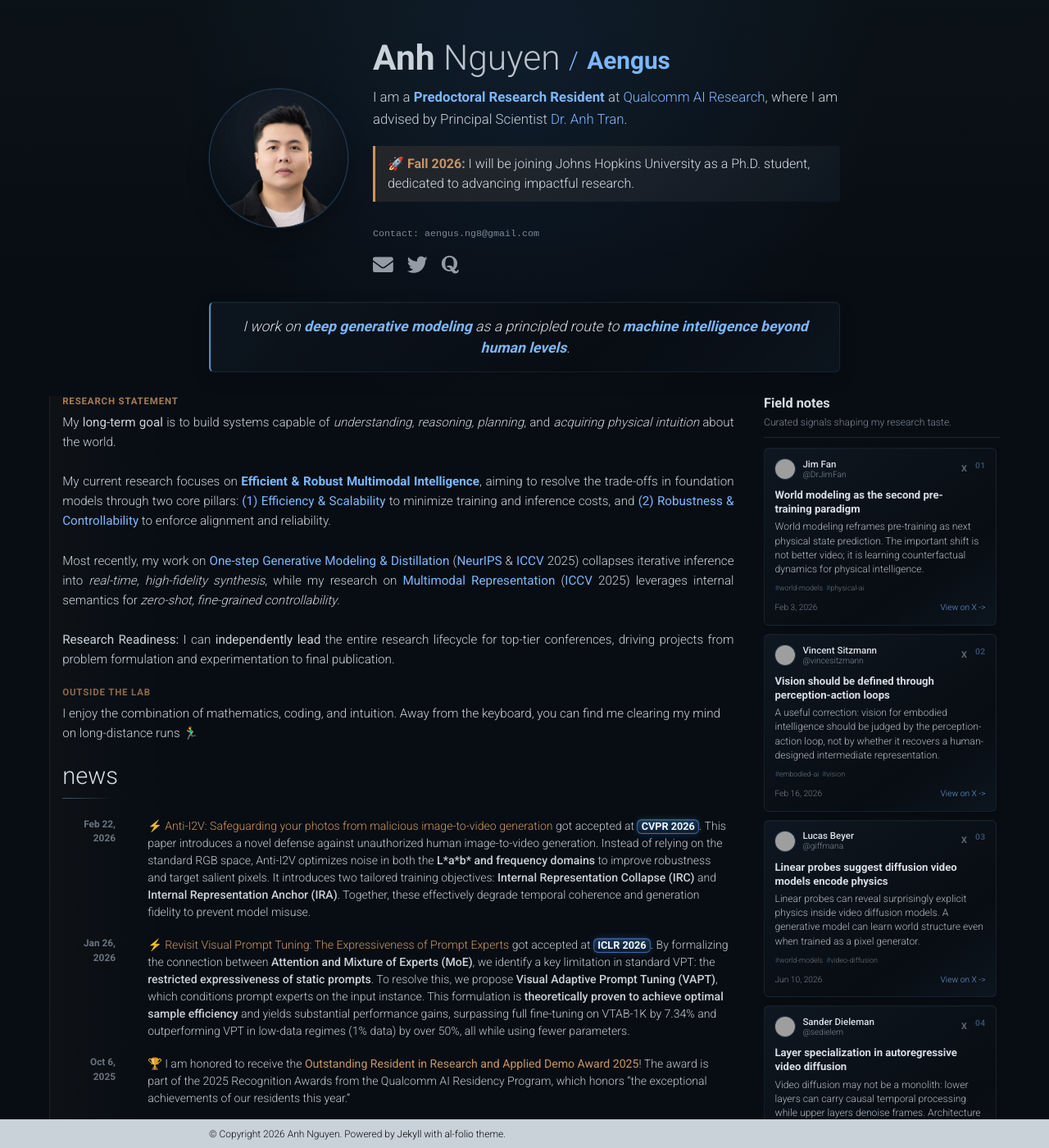
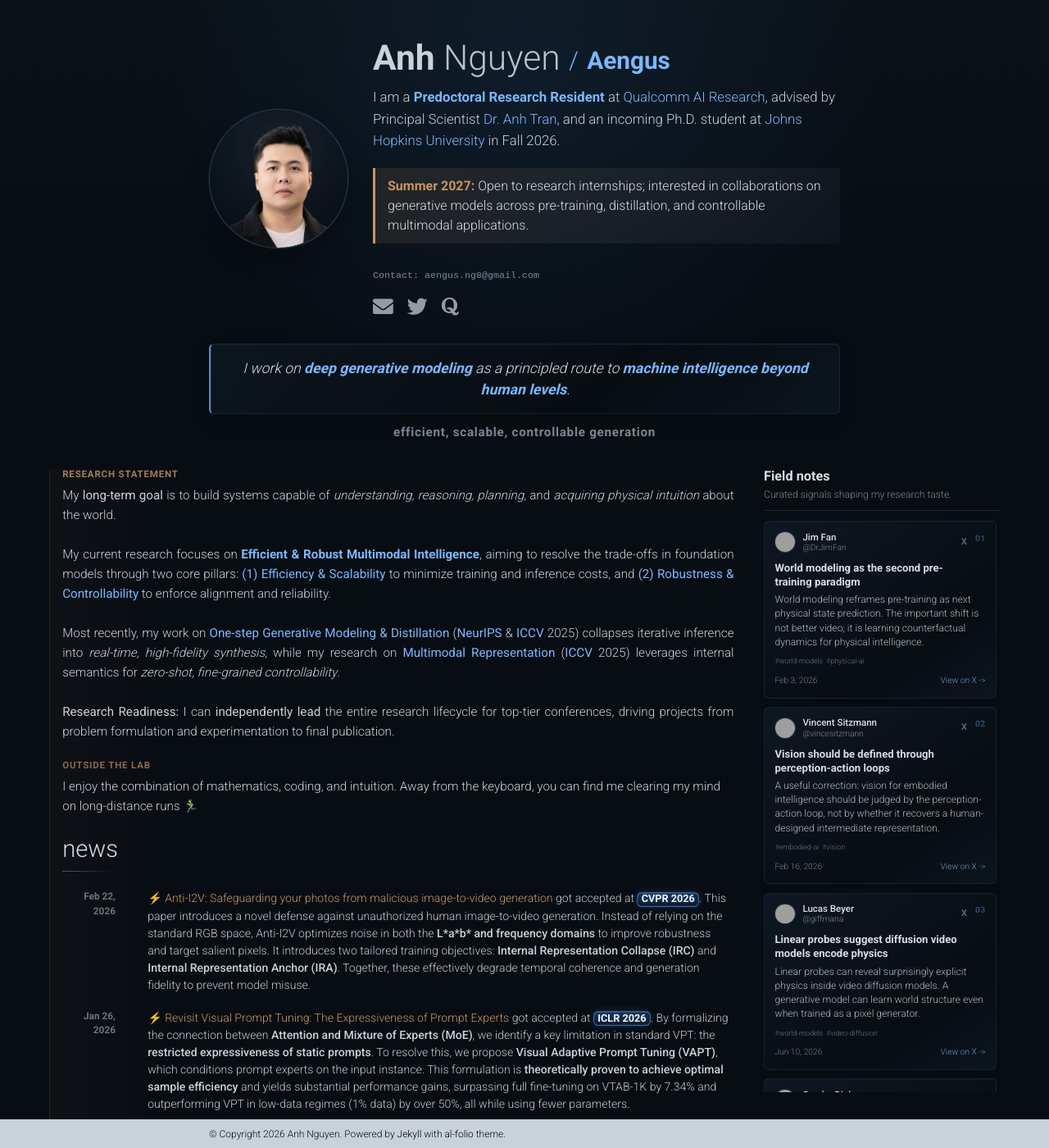
Before and after one commit to aengusng8/aengusng8.github.io, a Jekyll site: the page built from _pages/about.md, in a window 1280 px wide and 1400 px high. Shown: the whole window at 82% size. Built offline with Jekyll 4.4.1, drawn with Linux system fonts in a browser that asks for light colours; comment, search, counter and statistics services are not loaded; a style sheet for code colours, icons or effects is not loaded; some of the changed text lies outside the part shown; grey boxes are pictures that could not be loaded.

Commit message:
Refine homepage opportunity signal

```diff
--- a/_pages/about.md
+++ b/_pages/about.md
@@ -4,12 +4,12 @@ title: about
 permalink: /
 subtitle: |+
   <div style="font-size: 1.05em; line-height: 1.6; margin-bottom: 20px;">
-    I am a <span style="color: #7bb7ff; font-weight: bold;">Predoctoral Research Resident</span> at <a href="https://www.qualcomm.com/research/artificial-intelligence" target="_blank" style="color: #7bb7ff; text-decoration: none;">Qualcomm AI Research</a>, where I am advised by Principal Scientist <a href="https://scholar.google.com/citations?user=FYZ5ODQAAAAJ&hl=en" target="_blank" style="color: #7bb7ff; text-decoration: none;">Dr. Anh Tran</a>.
+    I am a <span style="color: #7bb7ff; font-weight: bold;">Predoctoral Research Resident</span> at <a href="https://www.qualcomm.com/research/artificial-intelligence" target="_blank" style="color: #7bb7ff; text-decoration: none;">Qualcomm AI Research</a>, advised by Principal Scientist <a href="https://scholar.google.com/citations?user=FYZ5ODQAAAAJ&hl=en" target="_blank" style="color: #7bb7ff; text-decoration: none;">Dr. Anh Tran</a>, and an incoming Ph.D. student at <a href="https://www.jhu.edu/" target="_blank" style="color: #7bb7ff; text-decoration: none;">Johns Hopkins University</a> in Fall 2026.
   </div>
 
   <div style="background: linear-gradient(135deg, rgba(201, 148, 99, 0.13), rgba(123, 183, 255, 0.045)); border-left: 3px solid #c99463; padding: 10px 15px; border-radius: 0 4px 4px 0; margin-bottom: 25px;">
-    <span style="color: #c99463; font-weight: bold;">🚀 Fall 2026:</span>
-    <span style="color: #d7dde6;">I will be joining Johns Hopkins University as a Ph.D. student, dedicated to advancing impactful research.</span>
+    <span style="color: #c99463; font-weight: bold;">Summer 2027:</span>
+    <span style="color: #d7dde6;">Open to research internships; interested in collaborations on generative models across pre-training, distillation, and controllable multimodal applications.</span>
   </div>
 
   <span class="contact-info">Contact: aengus.ng8@gmail.com</span>
@@ -31,6 +31,8 @@ social: true  # includes social icons at the bottom of a page
         </span>
     </div>
 </div>
+
+<div class="research-signature">efficient, scalable, controllable generation</div>
 
 
 <!-- RESEARCH STATEMENT SECTION -->
--- a/_sass/_base.scss
+++ b/_sass/_base.scss
@@ -1117,12 +1117,13 @@ html.transition *:after {
     top: 1.25rem;
     display: flex;
     flex-direction: column;
-    max-height: calc(100vh - 2.5rem);
+    max-height: min(72vh, 760px);
     overflow: hidden;
     margin-top: 0;
   }
 
   .research-signals__list {
+    min-height: 0;
     overflow-y: auto;
     overscroll-behavior: contain;
     padding-right: 0.25rem;
@@ -1173,6 +1174,17 @@ html.transition *:after {
 .research-thesis-card__inner {
   padding: 0.96rem 1.28rem;
   border-left: 1px solid rgba(201, 148, 99, 0.18);
+  text-align: center;
+}
+
+.research-signature {
+  max-width: 830px !important;
+  margin: -1.18rem auto 2.05rem;
+  color: rgba(155, 168, 184, 0.78);
+  font-size: 0.78rem;
+  font-weight: 600;
+  letter-spacing: 0.05em;
+  line-height: 1.35;
   text-align: center;
 }
 
```
